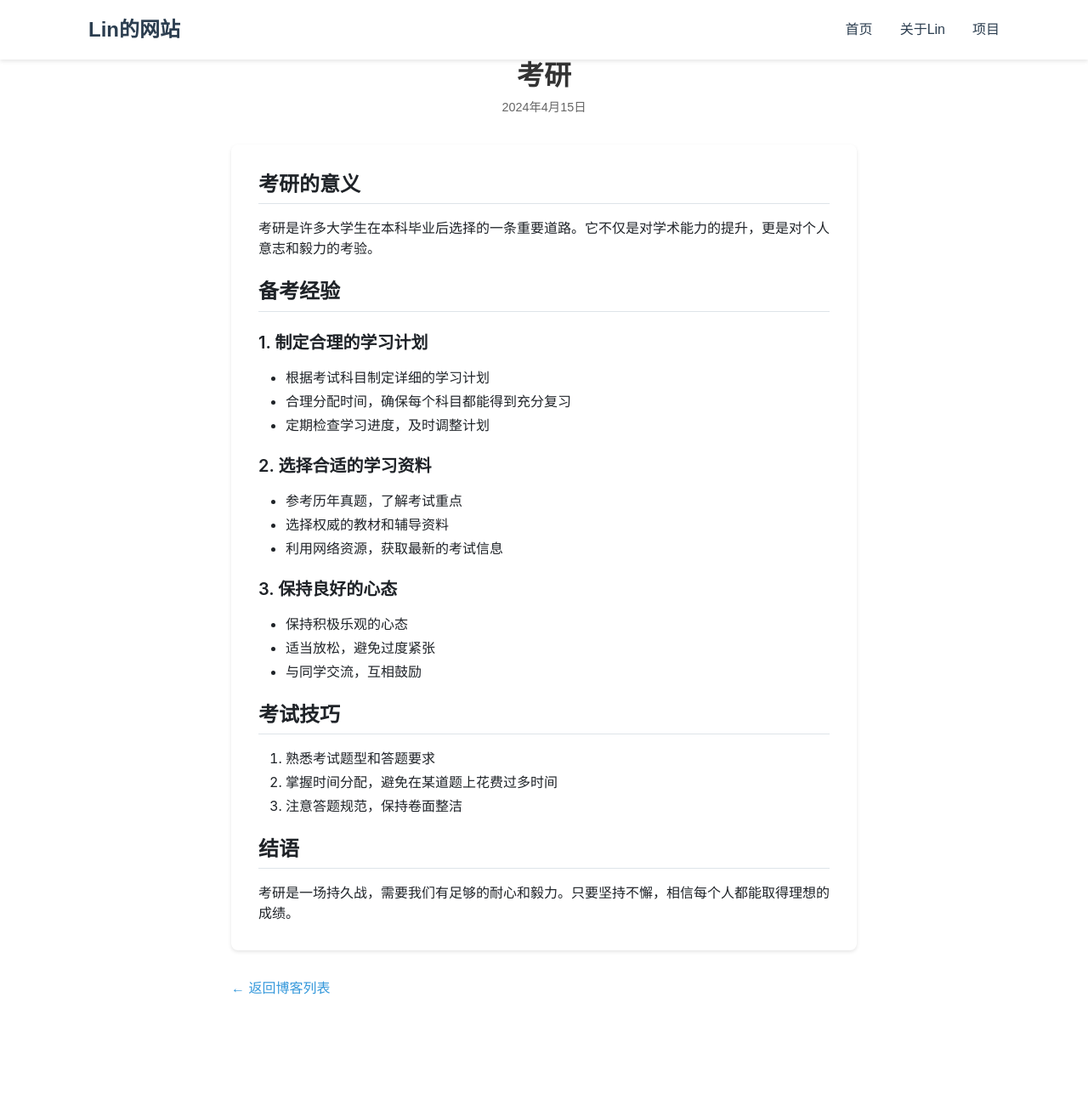
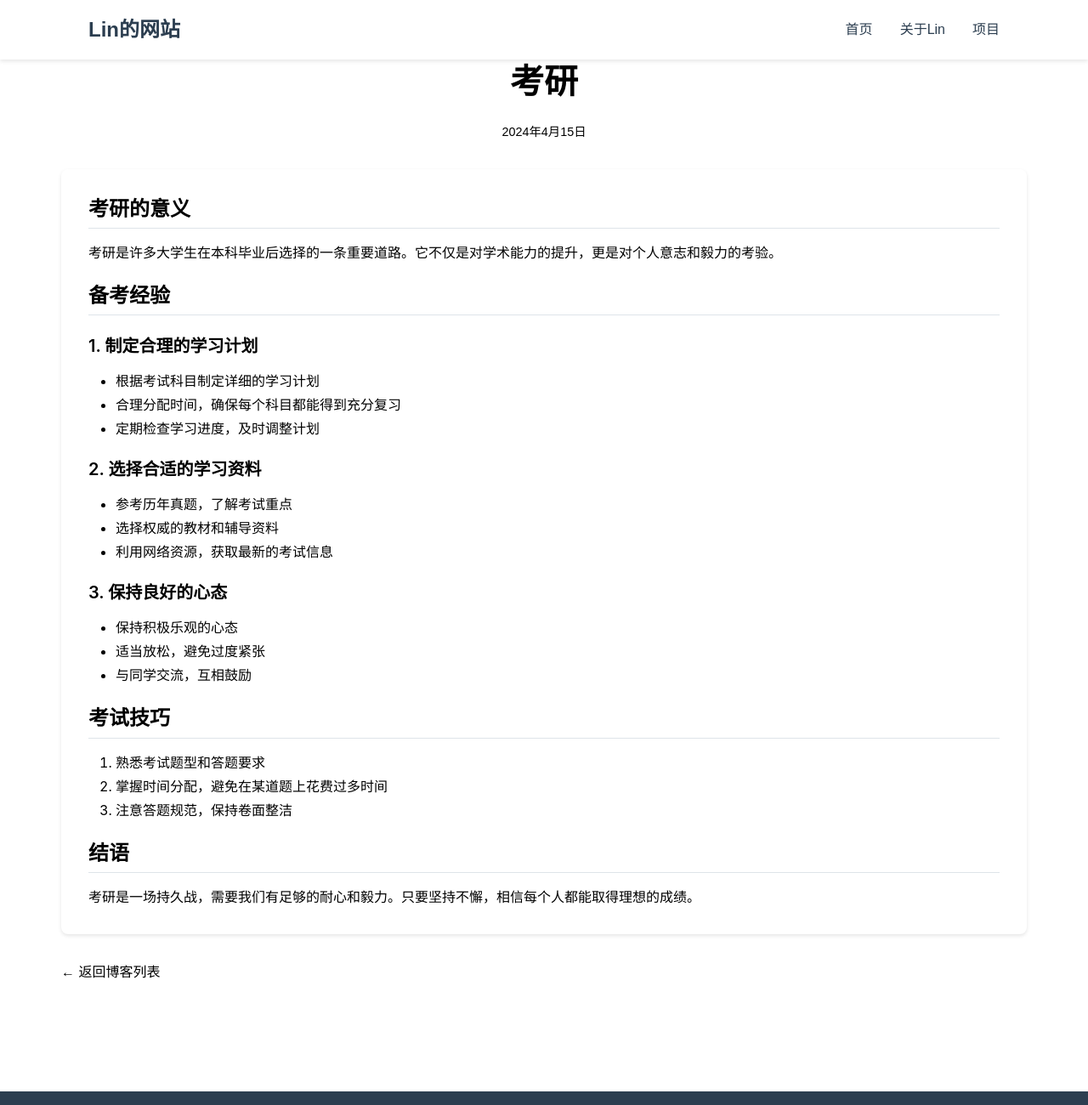
Before and after one commit to LiNnnNl/person-web, a plain HTML site: page blog/kaoyan.html in a window 1280 px wide. Shown: the top 1300 px of the page at 85% size. Drawn offline with nearby package versions, Linux system fonts and the light colour scheme.

Commit message:
更新说明

```diff
--- a/blog/kaoyan.html
+++ b/blog/kaoyan.html
@@ -9,7 +9,7 @@
     <link rel="stylesheet" href="https://cdn.jsdelivr.net/npm/github-markdown-css/github-markdown.css">
     <style>
         .article-container {
-            max-width: 800px;
+            max-width: 1200px;
             margin: 0 auto;
             padding: 2rem;
         }
@@ -18,7 +18,7 @@
             margin-bottom: 2rem;
         }
         .article-date {
-            color: #666;
+            color: #000;
             font-size: 0.9rem;
         }
         .markdown-body {
@@ -26,15 +26,23 @@
             padding: 2rem;
             border-radius: 8px;
             box-shadow: 0 2px 4px rgba(0,0,0,0.1);
+            color: #000;
         }
         .back-link {
             display: inline-block;
             margin-top: 2rem;
-            color: #3498db;
+            color: #000;
             text-decoration: none;
         }
         .back-link:hover {
             text-decoration: underline;
+        }
+        h1, h2, h3 {
+            color: #000;
+        }
+        .article-header h1 {
+            font-size: 2.5rem;
+            margin-bottom: 1rem;
         }
     </style>
 </head>
```
Also changed, not shown: blog/index.html (+8 -4 lines).
